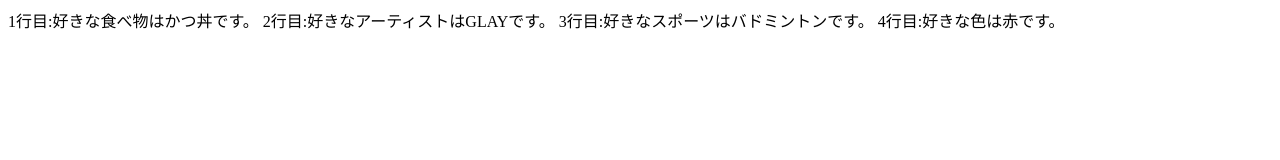
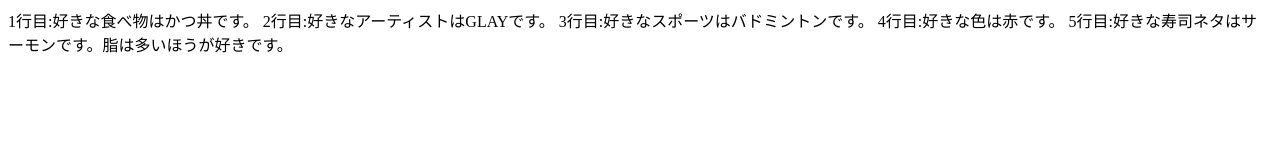
Before and after one commit to Asahi-Miyazaki/command-practice, a plain HTML site: page index.html in a window 1280 px wide. Drawn offline with Linux system fonts and the light colour scheme.

Commit message:
好きな寿司ネタを追記
index.htmlを追記

```diff
--- a/index.html
+++ b/index.html
@@ -5,5 +5,6 @@
 	2行目:好きなアーティストはGLAYです。
 	3行目:好きなスポーツはバドミントンです。
 	4行目:好きな色は赤です。
+	5行目:好きな寿司ネタはサーモンです。脂は多いほうが好きです。
 </body>
 </html>
```
